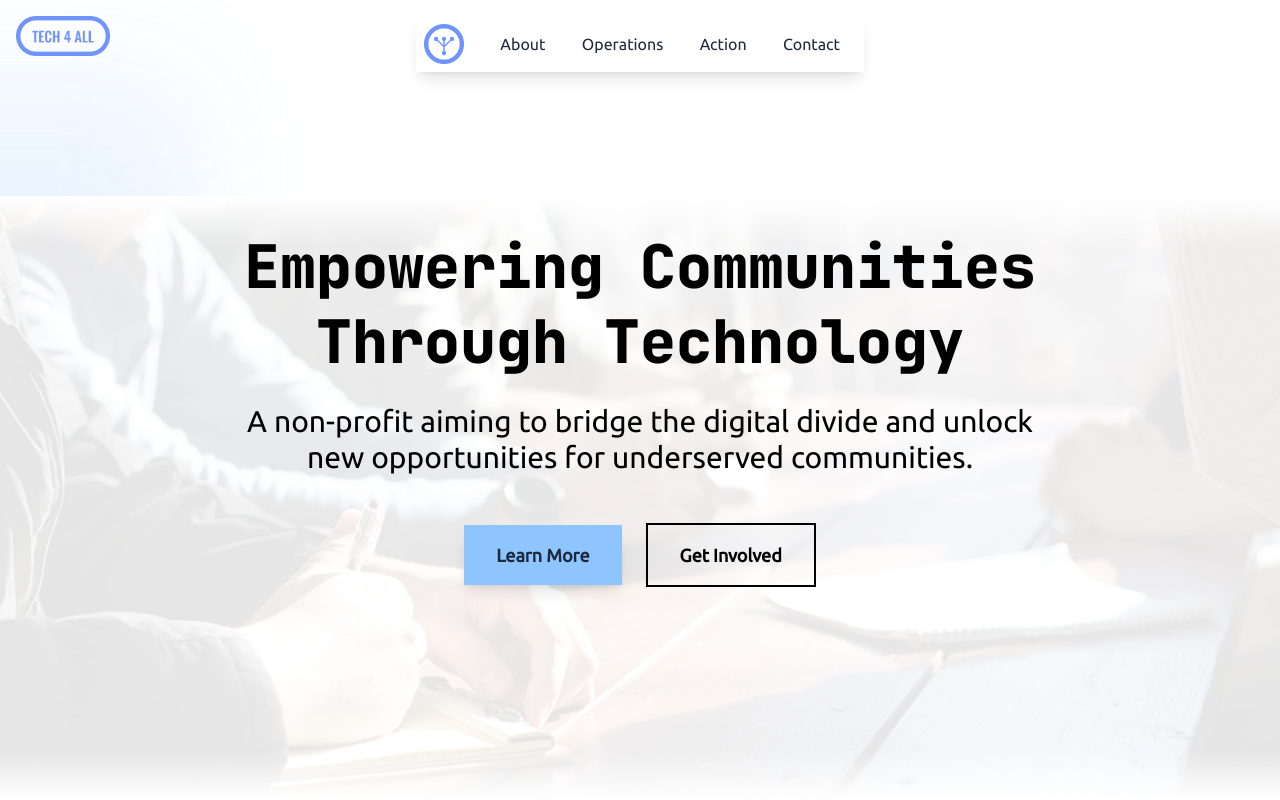
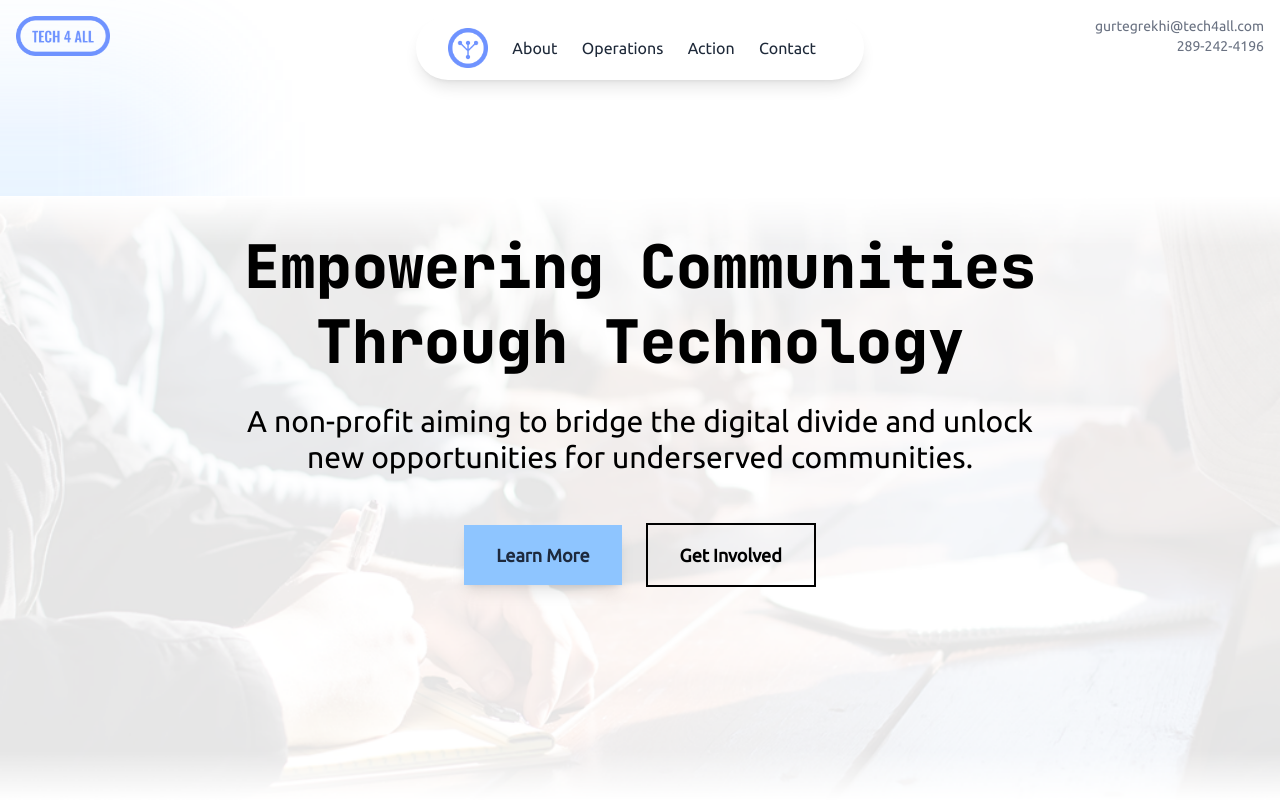
Before and after one commit to naman-sonawane/tech-np, a Next.js app: page / in a window 1280 px wide. Shown: the top 800 px of the page. Built offline with nearby package versions, Linux system fonts and the light colour scheme.

Commit message:
Update UI: comment out forms, add contact info, style navigation as pill

```diff
--- a/app/page.tsx
+++ b/app/page.tsx
@@ -135,6 +135,16 @@ export default function Home() {
         variants={fadeInScale}
       />
 
+      <motion.div
+        className="absolute top-4 right-4 z-40 text-right text-gray-500 text-sm"
+        initial="hidden"
+        animate="visible"
+        variants={fadeInScale}
+      >
+        <div>gurtegrekhi@tech4all.com</div>
+        <div>289-242-4196</div>
+      </motion.div>
+
       <motion.header
         className="fixed w-full top-0 z-50 pt-4 px-4"
         initial={{ y: -100, opacity: 0 }}
@@ -144,7 +154,7 @@ export default function Home() {
         }}
         transition={{ duration: 0.3, ease: 'easeInOut' }}
       >
-        <nav className="max-w-md mx-auto p-2 flex justify-between shadow-lg items-center bg-white backdrop-blur-md border-0 border-blue-400">
+        <nav className="max-w-md mx-auto px-8 py-3 flex justify-between shadow-lg items-center bg-white backdrop-blur-md border-0 border-blue-400 rounded-full">
           <motion.button
             onClick={() => scrollToSection('hero')}
             className="text-2xl oswald font-black text-blue-500 transition-transform duration-300"
@@ -577,6 +587,7 @@ export default function Home() {
             <div className="w-24 h-1 bg-blue-300 mx-auto mb-10"></div>
           </motion.div>
 
+          {/*
           <motion.div
             className="grid lg:grid-cols-2 gap-12"
             variants={staggerContainer}
@@ -684,6 +695,16 @@ export default function Home() {
               </div>
             </motion.div>
           </motion.div>
+          */}
+
+          <motion.div
+            className="text-center"
+            variants={cardVariants}
+          >
+            <p className="text-2xl font-bold text-white">
+              Contact us at: <a href="mailto:gurtegrekhi@tech4all.com" className="text-blue-300 hover:text-blue-400 transition-colors duration-300">gurtegrekhi@tech4all.com</a> or send us a message or call at <a href="tel:289-242-4196" className="text-blue-300 hover:text-blue-400 transition-colors duration-300">289-242-4196</a>
+            </p>
+          </motion.div>
         </div>
       </motion.div>
 
```
